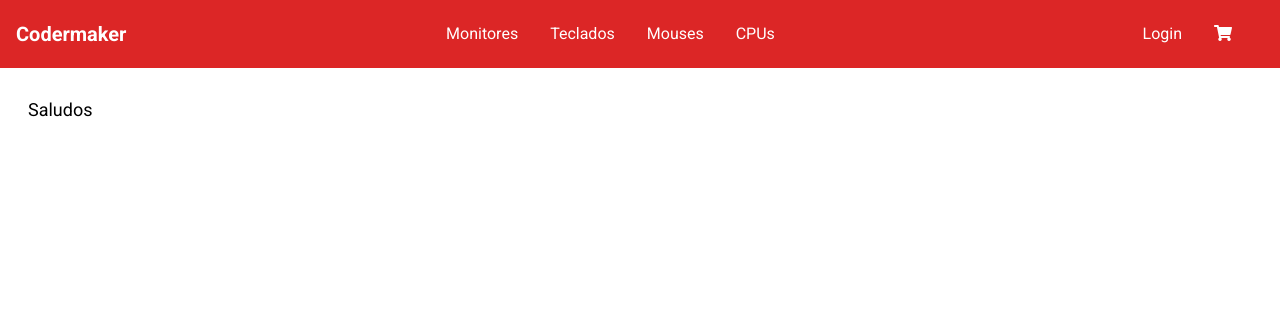
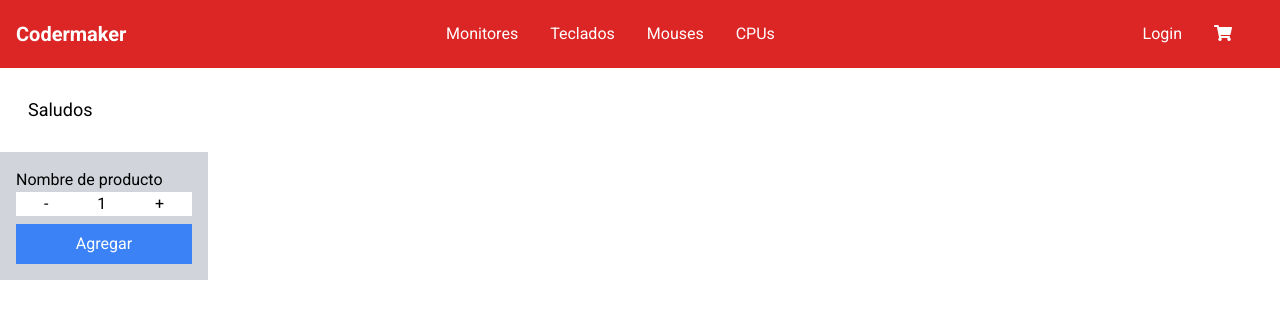
Before and after one commit to solisjoaquin/react-coderhouse, a React (Create React App) app: page / in a window 1280 px wide. Shown: the top 318 px of the page. Built offline with nearby package versions, Linux system fonts and the light colour scheme.

Commit message:
agregando contador

```diff
--- a/src/App.js
+++ b/src/App.js
@@ -1,5 +1,6 @@
-import ItemListContainer from './components/ItemListContainer/ItemListContainer';
+import ItemListContainer from './containers/ItemListContainer/ItemListContainer';
 import Navbar from './components/Navbar/Navbar';
+import ItemCount from './components/ItemCount/ItemCount';
 
 function App() {
   return (
@@ -7,6 +8,7 @@ function App() {
       <Navbar />
       <ItemListContainer
         greeting="Saludos" />
+      <ItemCount stock={10} initial={1} />
     </div>
   );
 }
--- /dev/null
+++ b/src/components/ItemCount/ItemCount.js
@@ -0,0 +1,36 @@
+import React, { useState } from 'react'
+
+
+
+function ItemCount({ stock, initial }) {
+    const [counter, setCounter] = useState(initial)
+
+    const sumarUnItem = () => {
+        if (counter < stock) {
+            setCounter(counter + 1)
+        }
+    }
+
+    const restarUnItem = () => {
+        if (counter > 1) {
+            setCounter(counter - 1)
+        }
+    }
+
+    const addItem = () => {
+        console.log(`${counter} productos agregados`)
+    }
+    return (
+        <div className="bg-gray-300 p-4 flex flex-col w-52">
+            Nombre de producto
+            <div className="bg-white flex justify-between">
+                <button className="px-7" onClick={restarUnItem}>-</button>
+                {counter}
+                <button className="px-7" onClick={sumarUnItem}>+</button>
+            </div>
+            <button onClick={addItem} className="text-white bg-blue-500 p-2 mt-2">Agregar</button>
+        </div>
+    )
+}
+
+export default ItemCount
```
Also changed, not shown: src/containers/ItemListContainer/ItemListContainer.js (renamed from src/components/ItemListContainer/ItemListContainer.js), 1 other file (tests, documents, lock files or other folders).
